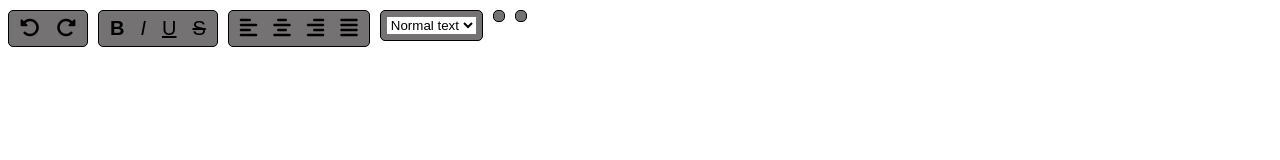
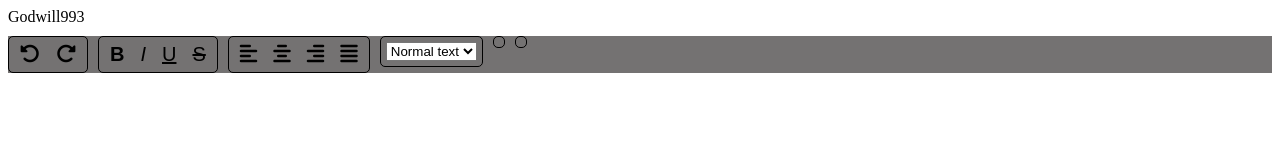
Before and after one commit to Godwill993/Text-editor-lenz-cleo, a plain HTML site: page index.html in a window 1280 px wide. Drawn offline with Linux system fonts and the light colour scheme.

Commit message:
the new cimmit

```diff
--- a/index.html
+++ b/index.html
@@ -10,7 +10,7 @@
       href="https://cdnjs.cloudflare.com/ajax/libs/font-awesome/6.5.2/css/all.min.css"
     />
     <link rel="stylesheet" href="/style.css">
-  </head>
+  </head>Godwill993
   <body>
     <div class="tools-for-edit">
       <div class="each-toool">
--- a/style.css
+++ b/style.css
@@ -2,12 +2,15 @@
     display: flex;
     gap: 10px;
     margin-top: 10px;
+    background-color: #747272;
+    width: 100%;
 }
 .tools-for-edit button{
     background: none;
     border: none;
     cursor: pointer;
     font-size: 20px;
+
 }
 .each-toool{
     width: fit-content;
```
